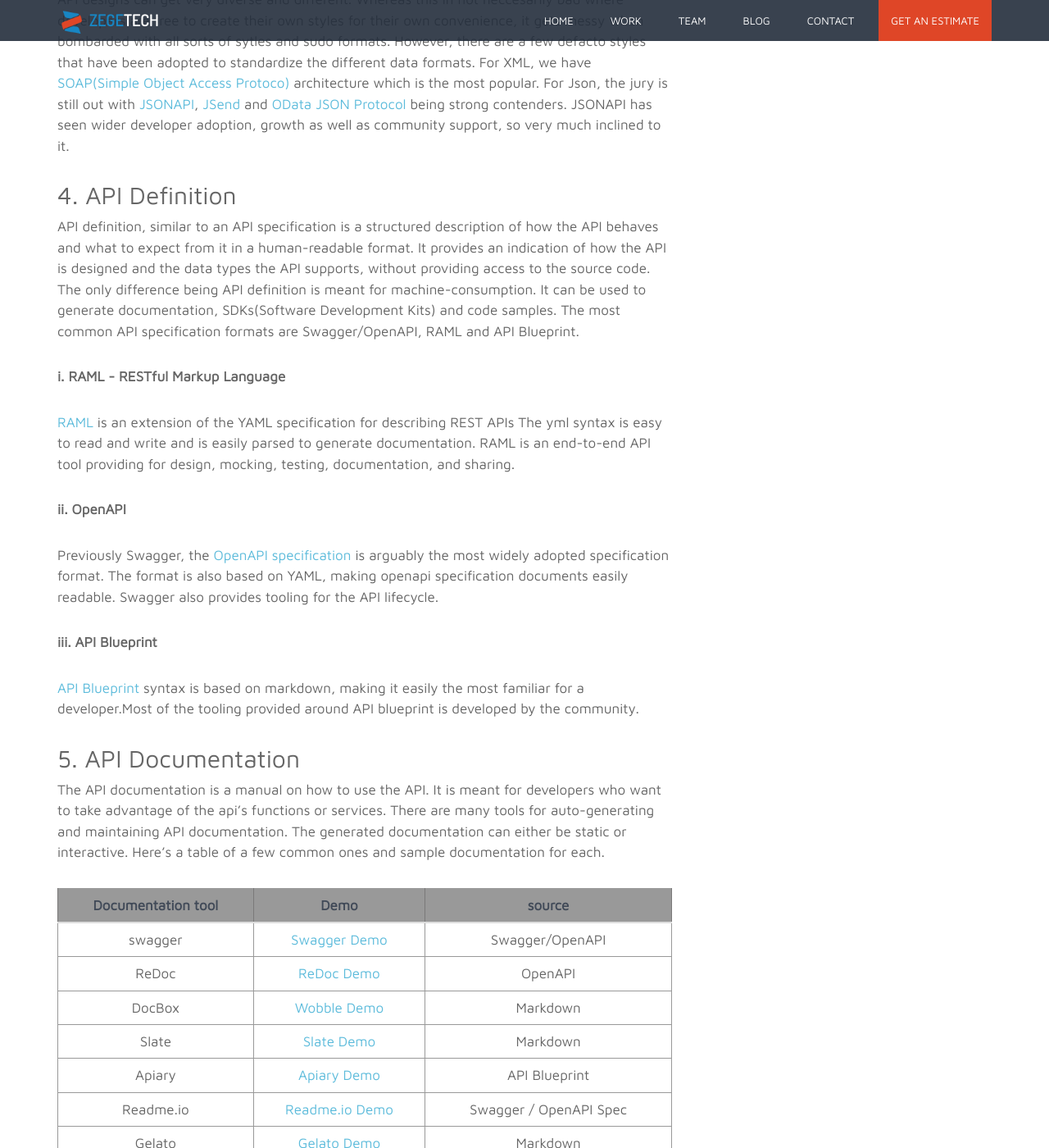
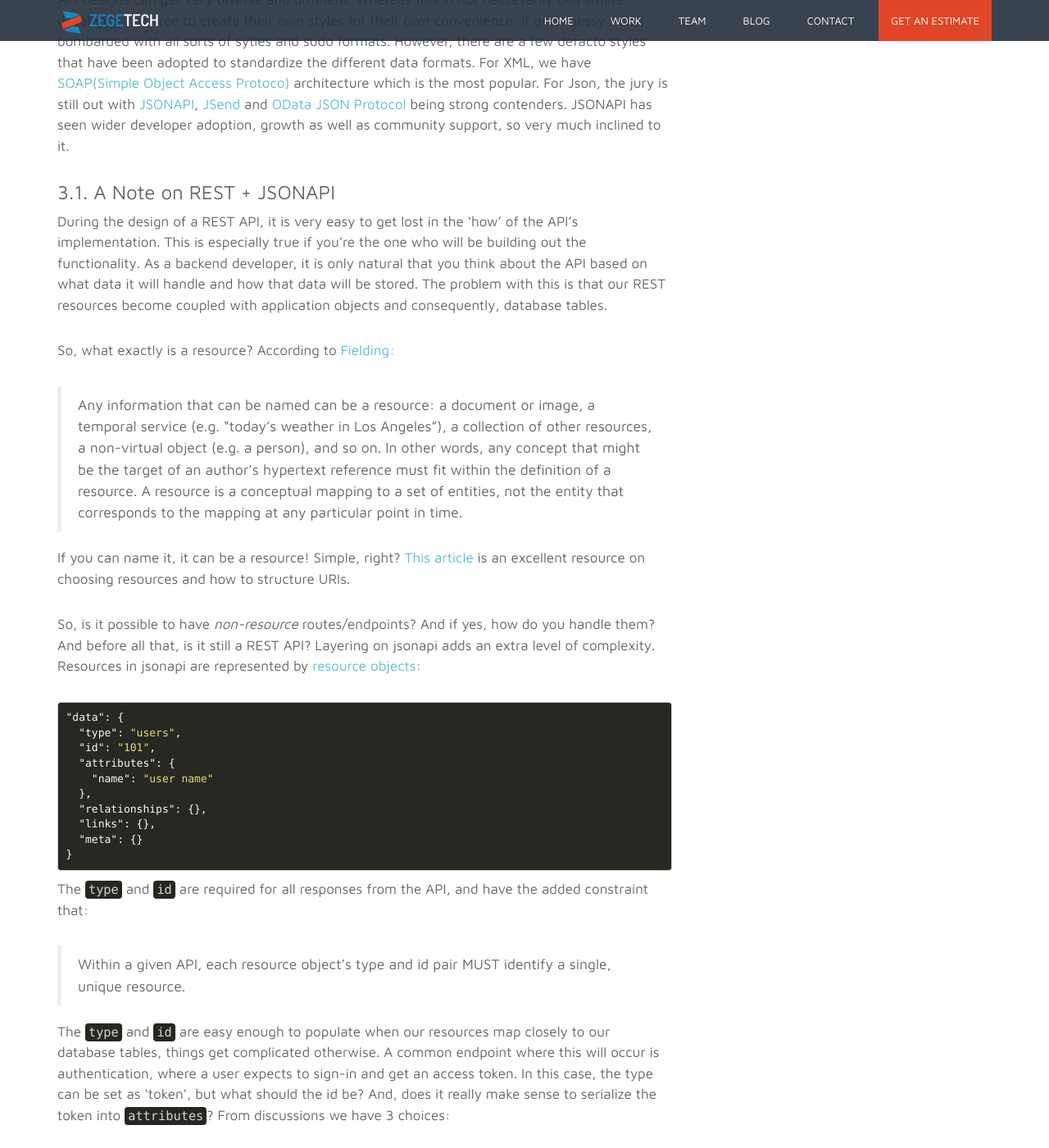
Before and after one commit to zegetech/zegetech.github.io, a Jekyll site: the page built from _posts/2018-12-08-api-dive.md, in a window 1280 px wide and 1400 px high, scrolled down 6670 px. Shown: the whole window at 82% size. Built offline with Jekyll 4.4.1, drawn with Linux system fonts in a browser that asks for light colours; comment, search, counter and statistics services are not loaded; some of the changed text lies outside the part shown.

Commit message:
add note on REST and jsonapi

````diff
--- a/_posts/2018-12-08-api-dive.md
+++ b/_posts/2018-12-08-api-dive.md
@@ -157,6 +157,47 @@
 ## 3. API specification and styles
 Having standard data API data formats reduces [bikeshedding](https://en.wiktionary.org/wiki/bikeshedding). However, even with these formats, API designs can get very diverse and different. Whereas this in not neccesarily bad where developers are free to create their own styles for their own convenience, it gets messy  when bombarded with all sorts of sytles and sudo formats. However, there are a few defacto styles that have been adopted to standardize the different data formats. For XML, we have [SOAP(Simple Object Access Protoco)](https://en.wikipedia.org/wiki/SOAP) architecture which is the most popular. For Json, the jury is still out with [JSONAPI](https://jsonapi.org/), [JSend](http://labs.omniti.com/labs/jsend) and [OData JSON Protocol](https://www.odata.org/documentation/odata-version-2-0/json-format/) being strong contenders. JSONAPI has seen wider developer adoption, growth as well as community support, so very much inclined to it.
 
+### 3.1. A Note on REST + JSONAPI
+During the design of a REST API, it is very easy to get lost in the 'how' of the API's implementation.
+This is especially true if you're the one who will be building out the functionality.
+As a backend developer, it is only natural that you think about the API based on what data it will handle and how that data will be stored.
+The problem with this is that our REST resources become coupled with application objects and consequently, database tables.
+
+So, what exactly is a resource? According to [Fielding:](https://www.ics.uci.edu/~fielding/pubs/dissertation/rest_arch_style.htm#sec_5_2_1_1)
+> Any information that can be named can be a resource: a document or image, a temporal service (e.g. "today's weather in Los Angeles"), a collection of other resources, a non-virtual object (e.g. a person), and so on. In other words, any concept that might be the target of an author's hypertext reference must fit within the definition of a resource. A resource is a conceptual mapping to a set of entities, not the entity that corresponds to the mapping at any particular point in time.
+
+If you can name it, it can be a resource! Simple, right? [This article](https://www.thoughtworks.com/insights/blog/rest-api-design-resource-modeling) is an excellent resource on choosing resources and how to structure URIs.
+
+So, is it possible to have *non-resource* routes/endpoints?
+And if yes, how do you handle them? And before all that, is it still a REST API?
+Layering on jsonapi adds an extra level of complexity. Resources in jsonapi are represented by [resource objects](https://jsonapi.org/format/#document-resource-objects):
+``` json
+"data": {
+  "type": "users",
+  "id": "101",
+  "attributes": {
+    "name": "user name"
+  },
+  "relationships": {},
+  "links": {},
+  "meta": {}
+}
+```
+The `type` and `id` are required for all responses from the API, and have the added constraint that:
+> Within a given API, each resource object’s type and id pair MUST identify a single, unique resource.
+
+The `type` and `id` are easy enough to populate when our resources map closely to our database tables, things get complicated otherwise.
+A common endpoint where this will occur is authentication, where a user expects to sign-in and get an access token.
+In this case, the type can be set as 'token', but what should the id be? And, does it really make sense to serialize the token into `attributes`?
+From discussions we have 3 choices:
+1. We could clobber the token into a resource object as discussed [here](https://discuss.jsonapi.org/t/json-api-response-format-for-non-resource-data-like-oauth-token/74/7).
+2. Ditch the spec and return a flat json object
+3. Send the token in the top-level `meta` object, which is meant for "non-standard meta-information" (whatever that means).
+  By sending back a response without primary `data`, it implies that the response doesn't represent a resource.
+
+The JSON:API spec adds constraints to a REST API that amplifies the choice of how we structure our resources.
+It might also need us to jump through a few hoops to structure the responses just right.
+While the urge to conform to the spec is high, there are times when breaking out will just make sense.
 
 ## 4. API Definition
 API definition, similar to an API specification is a structured description of how the API behaves and what to expect from it in a human-readable format. It provides an indication of how the API is designed and the data types the API supports, without providing access to the source code. The only difference being API definition is meant for machine-consumption. It can be used to generate documentation, SDKs(Software Development Kits) and code samples. The most common API specification formats are Swagger/OpenAPI, RAML and API Blueprint.
````
